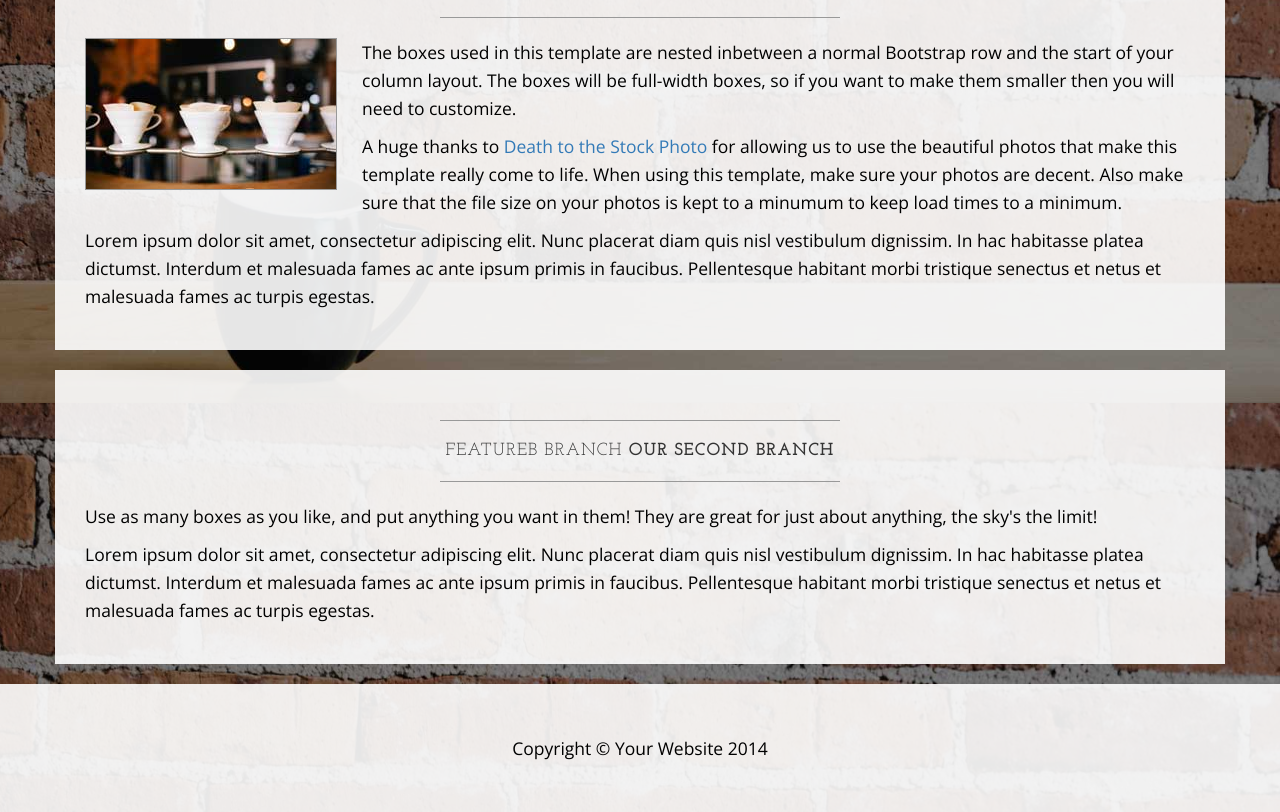
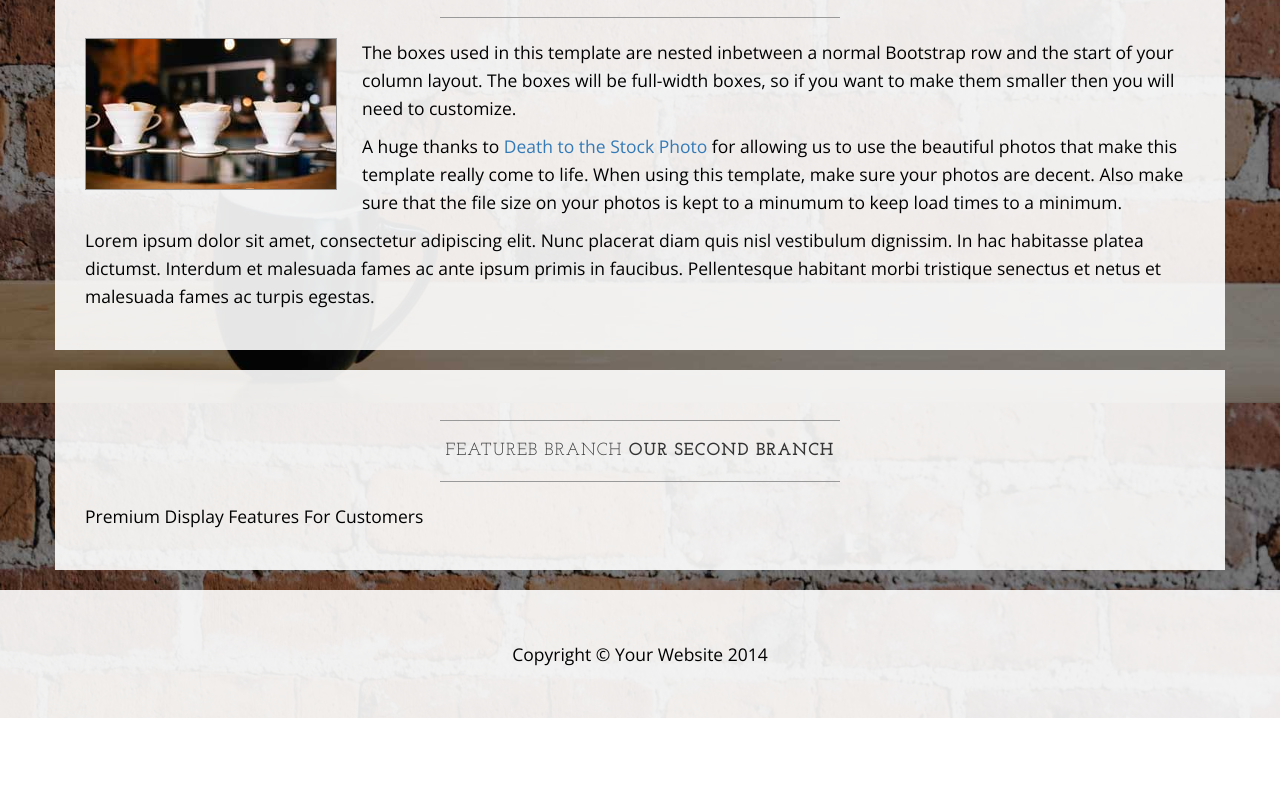
Before and after one commit to OusManDiouf/Learnable-Git-course, a plain HTML site: page index.html in a window 1280 px wide. Shown: the part 1197-2009 px from the top of the page. After the commit the page ends 1915 px from the top, so only its background shows below. Drawn offline with nearby package versions, Linux system fonts and the light colour scheme.

Commit message:
Edited paragraph on featureB

```diff
--- a/index.html
+++ b/index.html
@@ -144,8 +144,7 @@
                         <strong>Our second branch</strong>
                     </h2>
                     <hr>
-                    <p>Use as many boxes as you like, and put anything you want in them! They are great for just about anything, the sky's the limit!</p>
-                    <p>Lorem ipsum dolor sit amet, consectetur adipiscing elit. Nunc placerat diam quis nisl vestibulum dignissim. In hac habitasse platea dictumst. Interdum et malesuada fames ac ante ipsum primis in faucibus. Pellentesque habitant morbi tristique senectus et netus et malesuada fames ac turpis egestas.</p>
+                    <p>Premium Display Features For Customers</p>
                 </div>
             </div>
         </div>
```
